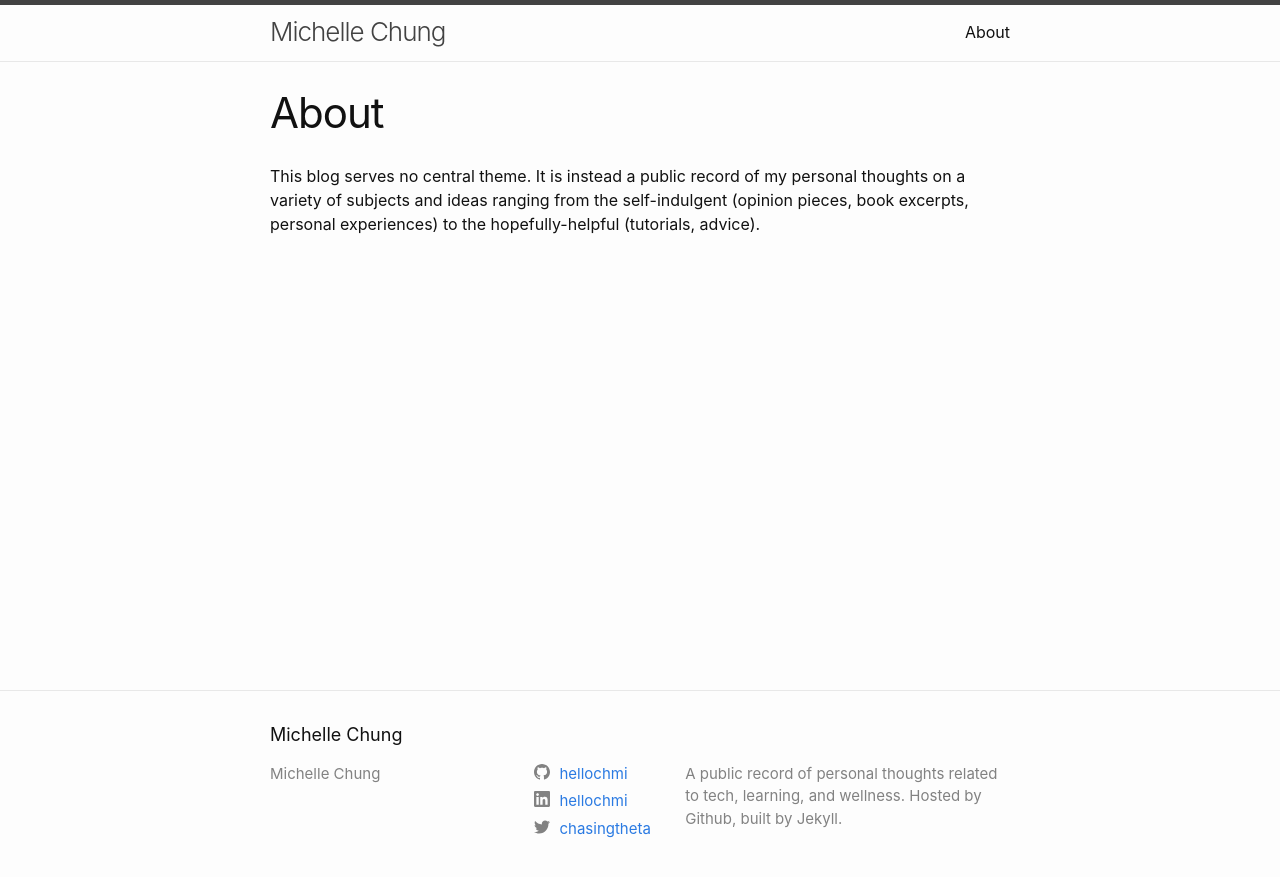
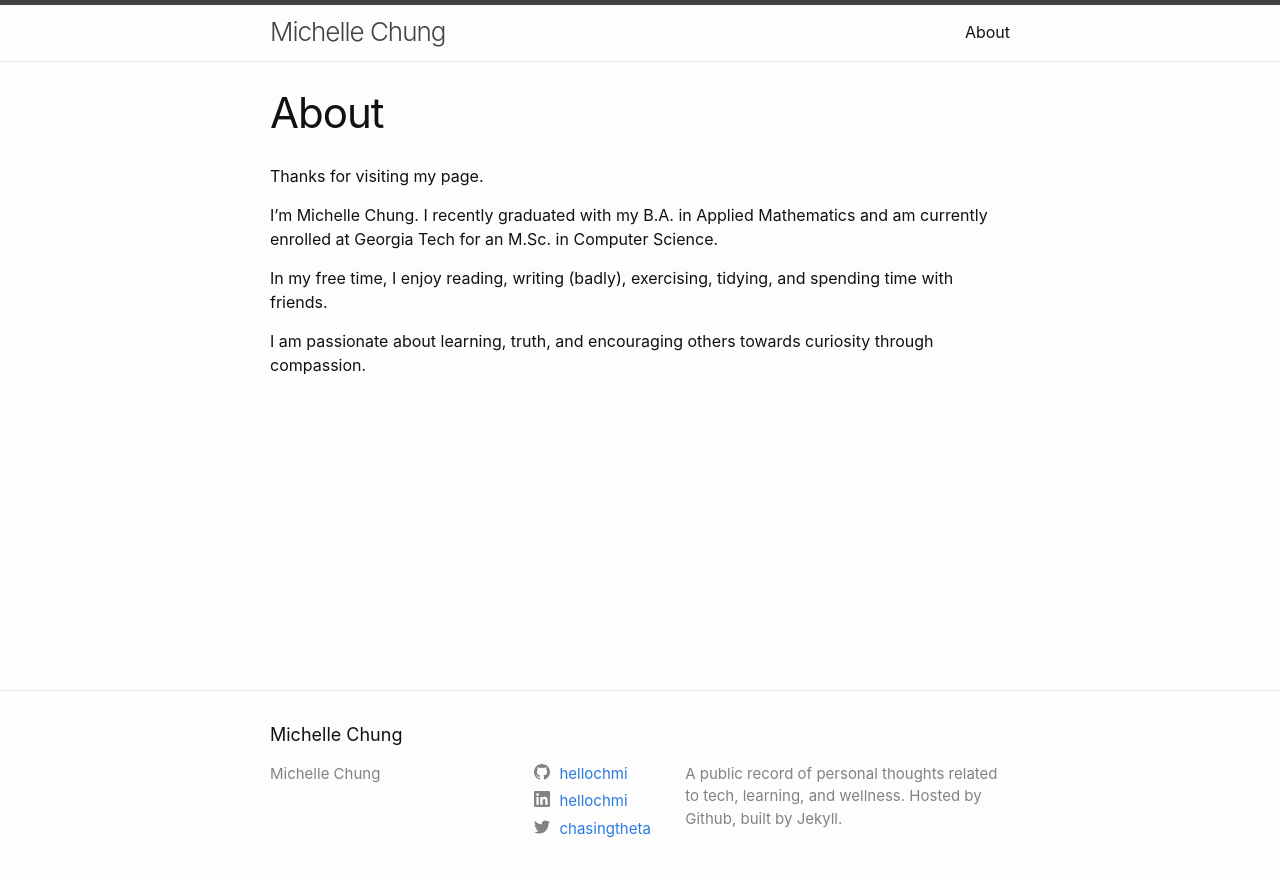
Before and after one commit to hellochmi/hellochmi, a Jekyll site: the page built from about.markdown, in a window 1280 px wide. Shown: the top 877 px of the page. Built offline with Jekyll 4.4.1, drawn with Linux system fonts in a browser that asks for light colours.

Commit message:
Update about.markdown

```diff
--- a/about.markdown
+++ b/about.markdown
@@ -4,4 +4,10 @@ title: About
 permalink: /about/
 ---
 
-This blog serves no central theme. It is instead a public record of my personal thoughts on a variety of subjects and ideas ranging from the self-indulgent (opinion pieces, book excerpts, personal experiences) to the hopefully-helpful (tutorials, advice).
+Thanks for visiting my page.
+
+I'm Michelle Chung. I recently graduated with my B.A. in Applied Mathematics and am currently enrolled at Georgia Tech for an M.Sc. in Computer Science.
+
+In my free time, I enjoy reading, writing (badly), exercising, tidying, and spending time with friends.
+
+I am passionate about learning, truth, and encouraging others towards curiosity through compassion.
```
